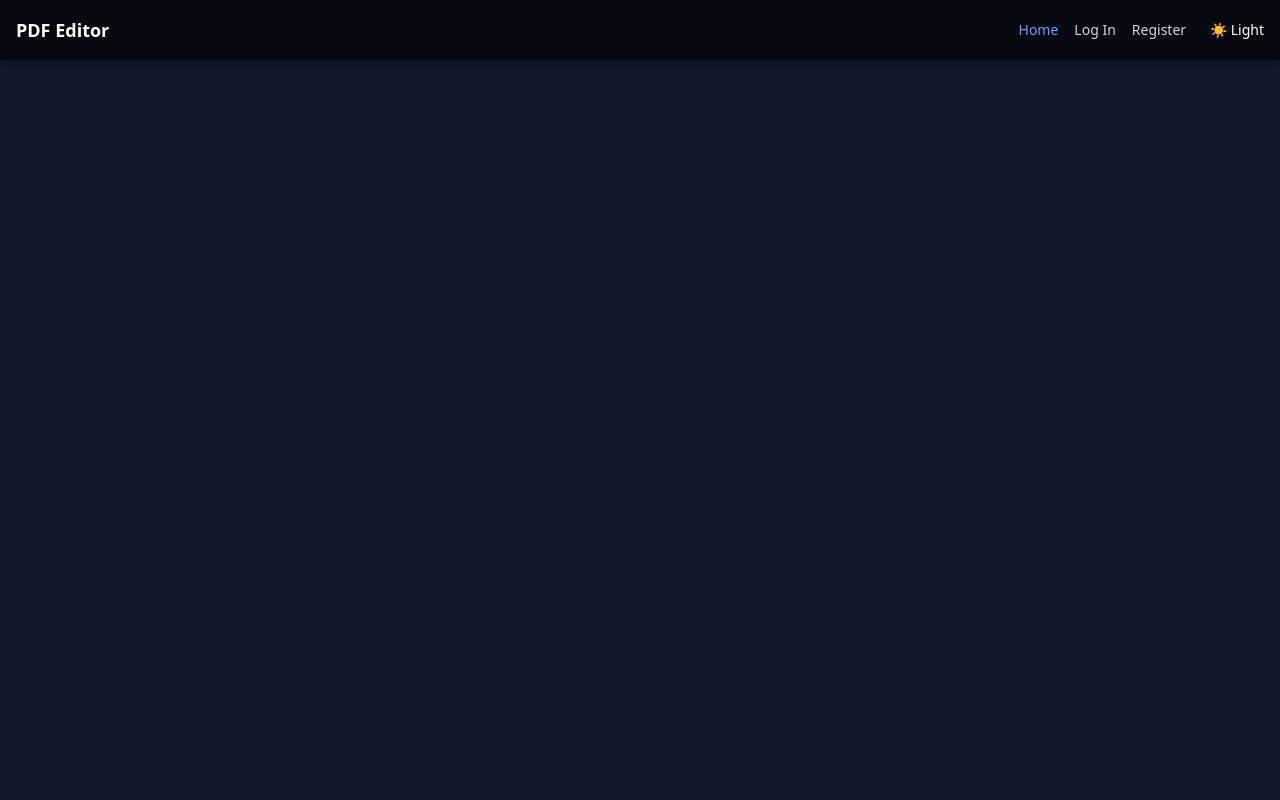
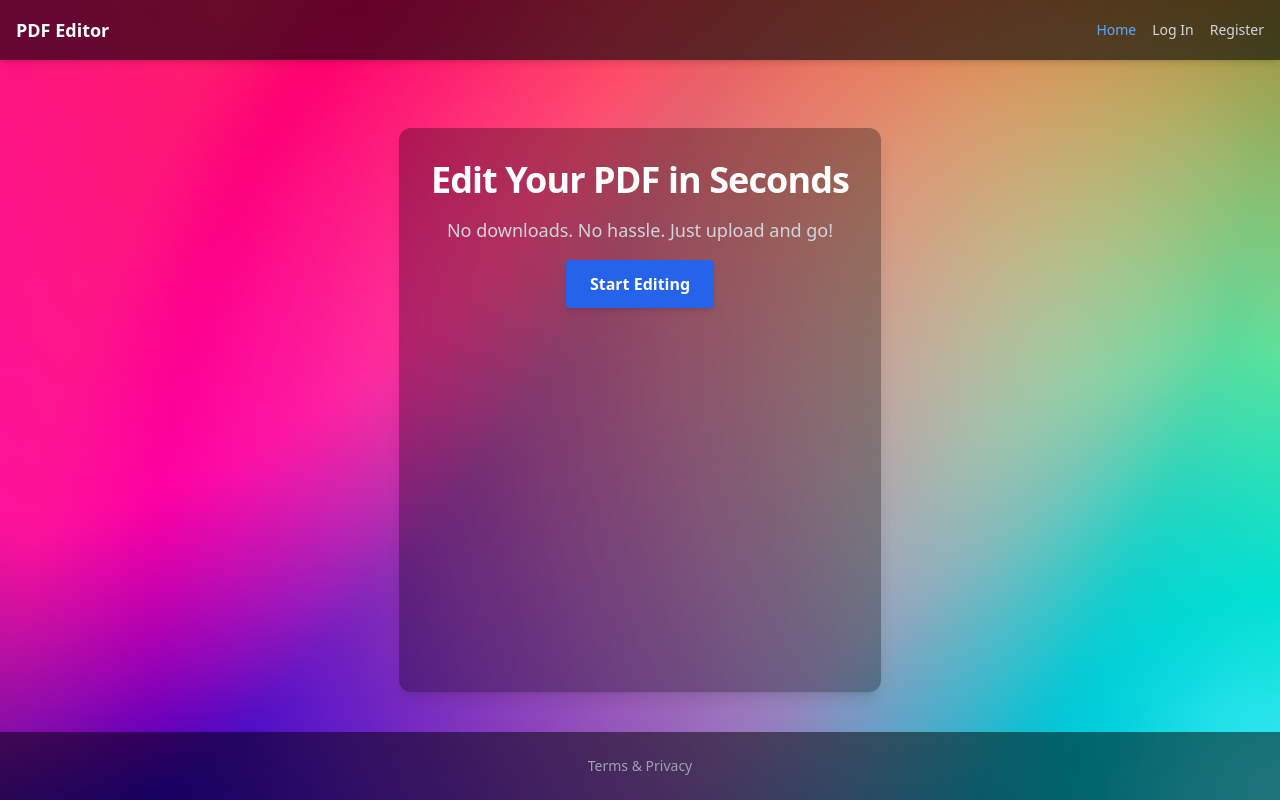
Before and after one commit to bl4ckmore/PDF-MAKER, a Next.js app: page / in a window 1280 px wide. Built offline with nearby package versions, Linux system fonts and the light colour scheme.

Commit message:
updated burger

```diff
--- a/pages/index.js
+++ b/pages/index.js
@@ -1,11 +1,8 @@
-// ✅ UPDATED index.js with full dark/light mode, gradients, and a polished white theme
-
 import { useState, useEffect, useRef } from "react";
 import axios from "axios";
 import * as pdfjsLib from "pdfjs-dist";
 import Link from "next/link";
 import { motion } from "framer-motion";
-import Head from "next/head";
 
 const API_BASE_URL = "https://pdfapi-si07.onrender.com";
 pdfjsLib.GlobalWorkerOptions.workerSrc = `https://cdnjs.cloudflare.com/ajax/libs/pdf.js/${pdfjsLib.version}/pdf.worker.min.js`;
@@ -22,34 +19,28 @@ export default function Home() {
   const [user, setUser] = useState(null);
   const [editCount, setEditCount] = useState(0);
   const [notFound, setNotFound] = useState(false);
-  const [darkMode, setDarkMode] = useState(true);
-
   const canvasRef = useRef(null);
 
   useEffect(() => {
     const storedUser = localStorage.getItem("user");
     const token = localStorage.getItem("token");
     if (storedUser) setUser(JSON.parse(storedUser));
+
     if (token) {
       axios
         .get(`${API_BASE_URL}/api/user/dashboard`, {
           headers: { Authorization: `Bearer ${token}` },
         })
-        .then((res) => setEditCount(res.data.history.length))
+        .then((res) => {
+          setEditCount(res.data.history.length);
+        })
         .catch(() => {
           localStorage.removeItem("token");
           localStorage.removeItem("user");
           setUser(null);
         });
     }
-    const savedTheme = localStorage.getItem("theme");
-    if (savedTheme === "light") setDarkMode(false);
   }, []);
-
-  const toggleTheme = () => {
-    setDarkMode(!darkMode);
-    localStorage.setItem("theme", !darkMode ? "dark" : "light");
-  };
 
   const handleLogout = () => {
     localStorage.removeItem("user");
@@ -59,9 +50,16 @@ export default function Home() {
   };
 
   const handleShowEditor = () => {
-    if (!user) return alert("🔐 Please log in to use the PDF Editor.");
-    if (user.role !== "premium" && editCount >= 2)
-      return alert("🚫 Free limit reached. Please upgrade to Premium.");
+    if (!user) {
+      alert("🔐 Please log in to use the PDF Editor.");
+      return;
+    }
+
+    if (user.role !== "premium" && editCount >= 2) {
+      alert("🚫 You reached daily free limit. Please upgrade to Premium to update unlimited PDF-s.");
+      return;
+    }
+
     setShowEditor(true);
   };
 
@@ -78,11 +76,14 @@ export default function Home() {
   const handleFileChange = async (e) => {
     const selectedFile = e.target.files[0];
     if (!selectedFile) return;
+
     setFile(selectedFile);
     setOriginalText("");
     setNotFound(false);
+
     const formData = new FormData();
     formData.append("pdf", selectedFile);
+
     try {
       const res = await axios.post(`${API_BASE_URL}/api/pdf/extract-text`, formData);
       setOriginalText(res.data.text);
@@ -99,13 +100,16 @@ export default function Home() {
         const typedArray = new Uint8Array(this.result);
         const pdf = await pdfjsLib.getDocument(typedArray).promise;
         const page = await pdf.getPage(1);
+
         const canvas = canvasRef.current;
         const context = canvas.getContext("2d");
         const viewport = page.getViewport({ scale: 0.6 });
         canvas.height = viewport.height;
         canvas.width = viewport.width;
+
         await page.render({ canvasContext: context, viewport }).promise;
       };
+
       fileReader.readAsArrayBuffer(pdfFile);
     } catch (error) {
       console.error("PDF Preview Error:", error);
@@ -117,20 +121,24 @@ export default function Home() {
       alert("Please complete all fields");
       return;
     }
+
     if (!originalText.includes(searchText)) {
       setNotFound(true);
       return;
     } else {
       setNotFound(false);
     }
+
     const formData = new FormData();
     formData.append("pdf", file);
     formData.append("searchText", searchText);
     formData.append("replaceText", replaceText);
+
     setLoading(true);
     try {
       const token = localStorage.getItem("token");
       const headers = token ? { Authorization: `Bearer ${token}` } : {};
+
       const res = await axios.post(`${API_BASE_URL}/api/pdf/replace-text`, formData, { headers });
       setUpdatedFile(`${API_BASE_URL}/pdf/${res.data.filename}`);
     } catch (err) {
@@ -141,17 +149,20 @@ export default function Home() {
   };
 
   const getModifiedPreview = () => {
-    return originalText ? originalText.replace(new RegExp(searchText, "g"), replaceText) : "";
+    return originalText
+      ? originalText.replace(new RegExp(searchText, "g"), replaceText)
+      : "";
   };
 
   return (
-    <div className={darkMode ? "dark" : ""}>
-      <Head><title>PDF Editor - Smart PDF Tool</title></Head>
-      <div className={`min-h-screen flex flex-col justify-between transition-all duration-500 ${
-        darkMode ? "bg-gray-900 text-white" : "bg-gradient-to-br from-white to-gray-100 text-gray-900"
-      }`}>
+    <div className="min-h-screen bg-cover bg-center bg-no-repeat text-white flex flex-col justify-between"
+      style={{ backgroundImage: "url('/bg-wallpaper.jpg')" }}
+    >
+      {/* Navbar */}
       <nav className="w-full p-4 bg-black bg-opacity-60 shadow-md flex items-center justify-between fixed z-50">
         <Link href="/" className="text-lg font-bold">PDF Editor</Link>
+
+        {/* Desktop Menu */}
         <div className="hidden md:flex items-center gap-x-4">
           <Link href="/" className="text-sm text-blue-400 hover:underline">Home</Link>
           {user && (
@@ -170,16 +181,119 @@ export default function Home() {
           ) : (
             <button onClick={handleLogout} className="text-sm text-red-400 hover:underline">Logout</button>
           )}
-            <button onClick={toggleTheme} className="ml-2 text-sm hover:underline">
-              {darkMode ? "☀️ Light" : "🌙 Dark"}
-            </button>
         </div>
+
+        {/* Mobile */}
         <div className="md:hidden">
           <button onClick={() => setShowMobileMenu(!showMobileMenu)} className="text-white text-2xl">☰</button>
         </div>
       </nav>
-        {/* Continue content below... */}
+
+      {/* Mobile Dropdown */}
+      {showMobileMenu && (
+        <div className="md:hidden bg-black bg-opacity-80 text-center py-4 space-y-2 mt-16 z-50">
+          <Link href="/" className="block text-sm text-blue-400 hover:underline">Home</Link>
+          {user && (
+            <>
+              <Link href="/dashboard" className="block text-sm text-blue-400 hover:underline">Dashboard</Link>
+              {user?.role !== "premium" && (
+                <Link href="/upgrade" className="block text-sm text-yellow-400 hover:underline">Upgrade</Link>
+              )}
+            </>
+          )}
+          {!user ? (
+            <>
+              <Link href="/login" className="block text-sm text-gray-300 hover:underline">Log In</Link>
+              <Link href="/register" className="block text-sm text-gray-300 hover:underline">Register</Link>
+            </>
+          ) : (
+            <button onClick={handleLogout} className="block text-sm text-red-400 hover:underline">Logout</button>
+          )}
         </div>
+      )}
+
+      {/* Main Content */}
+      <main className="pt-32 pb-10 flex-grow flex justify-center px-4 backdrop-blur-md">
+        {!showEditor ? (
+          <motion.div className="text-center space-y-4 bg-black bg-opacity-30 p-8 rounded-xl shadow-lg"
+            initial={{ opacity: 0, y: 20 }} animate={{ opacity: 1, y: 0 }} transition={{ duration: 0.6 }}
+          >
+            <h1 className="text-4xl font-bold tracking-tight">Edit Your PDF in Seconds</h1>
+            <p className="text-gray-300 text-lg">No downloads. No hassle. Just upload and go!</p>
+            <motion.button
+              whileHover={{ scale: 1.05 }} whileTap={{ scale: 0.95 }}
+              onClick={handleShowEditor}
+              className="mt-6 bg-blue-600 hover:bg-blue-700 px-6 py-3 rounded text-white font-semibold shadow-md transition-all"
+            >
+              Start Editing
+            </motion.button>
+            {user && user.role !== "premium" && (
+              <p className="mt-2 text-yellow-300 text-sm">
+                You are on a free plan. {editCount}/2 edits used.{" "}
+                <Link href="/upgrade" className="underline">Upgrade</Link>
+              </p>
+            )}
+          </motion.div>
+        ) : (
+          <motion.div className="w-full max-w-xl space-y-4 bg-black bg-opacity-30 p-6 rounded-lg shadow-lg"
+            initial={{ opacity: 0 }} animate={{ opacity: 1 }} transition={{ duration: 0.5 }}
+          >
+            <h2 className="text-xl font-bold">📄 PDF Text Editor</h2>
+
+            <input type="file" accept="application/pdf" onChange={handleFileChange} className="w-full p-2 bg-gray-800 rounded" />
+
+            <div className="flex justify-center">
+              <canvas ref={canvasRef} className="my-4 rounded shadow-md border border-gray-600" style={{ width: "100%", maxWidth: "280px" }} />
+            </div>
+
+            <input type="text" placeholder="Text to find" value={searchText} onChange={(e) => setSearchText(e.target.value)} className="w-full p-2 bg-gray-800 rounded" />
+            <input type="text" placeholder="Replace with" value={replaceText} onChange={(e) => setReplaceText(e.target.value)} className="w-full p-2 bg-gray-800 rounded" />
+
+            {notFound && (
+              <p className="text-red-400 text-sm">❌ The word "{searchText}" was not found in the document.</p>
+            )}
+
+            {originalText && (
+              <div className="mt-4 bg-gray-800 p-4 rounded text-sm max-h-64 overflow-auto">
+                <h3 className="font-semibold text-green-400 mb-1">Original Preview:</h3>
+                <p className="mb-2 whitespace-pre-wrap text-gray-300">{originalText}</p>
+                <h3 className="font-semibold text-yellow-400 mb-1 mt-2">Modified Preview:</h3>
+                <p className="whitespace-pre-wrap text-white">{getModifiedPreview()}</p>
+              </div>
+            )}
+
+            <motion.button
+              whileHover={{ scale: 1.02 }}
+              whileTap={{ scale: 0.96 }}
+              onClick={handleUpload}
+              disabled={loading}
+              className="bg-green-600 hover:bg-green-700 px-6 py-2 rounded text-white w-full transition-all"
+            >
+              {loading ? (
+                <span className="flex justify-center items-center">
+                  <span className="animate-spin rounded-full h-5 w-5 border-t-2 border-white border-opacity-50 mr-2"></span>
+                  Processing...
+                </span>
+              ) : (
+                "Replace Text"
+              )}
+            </motion.button>
+
+            {updatedFile && (
+              <a href={updatedFile} download className="block mt-4 text-center bg-blue-700 hover:bg-blue-800 px-6 py-2 rounded">
+                Download Updated PDF
+              </a>
+            )}
+
+            <button onClick={handleBack} className="block mt-2 text-sm text-gray-400 hover:underline">← Back to Home</button>
+          </motion.div>
+        )}
+      </main>
+
+      {/* Footer */}
+      <footer className="text-center text-sm text-gray-300 py-6 bg-black bg-opacity-50">
+        <Link href="/terms" className="hover:underline text-gray-400">Terms & Privacy</Link>
+      </footer>
     </div>
   );
 }
--- a/styles/globals.css
+++ b/styles/globals.css
@@ -3,14 +3,26 @@
 @tailwind utilities;
 
 @keyframes gradientShift {
-  0% { background-position: 0% 50%; }
-  50% { background-position: 100% 50%; }
-  100% { background-position: 0% 50%; }
+  0% {
+    background-position: 0% 50%;
+  }
+  50% {
+    background-position: 100% 50%;
+  }
+  100% {
+    background-position: 0% 50%;
+  }
 }
 
 @keyframes fadeIn {
-  from { opacity: 0; transform: translateY(10px); }
-  to { opacity: 1; transform: translateY(0); }
+  from {
+    opacity: 0;
+    transform: translateY(10px);
+  }
+  to {
+    opacity: 1;
+    transform: translateY(0);
+  }
 }
 
 @layer utilities {
@@ -22,5 +34,23 @@
     background-size: 200% 200%;
     animation: gradientShift 15s ease infinite;
   }
+  html.light {
+    --bg: #ffffff;
+    --text: #111111;
+    --card: #f1f1f1;
+    --input: #e5e7eb;
+  }
+  html.dark {
+    --bg: #0f0f0f;
+    --text: #f9f9f9;
+    --card: #1f1f1f;
+    --input: #2d2d2d;
+  }
 
+  @layer base {
+    body {
+      background-color: var(--bg);
+      color: var(--text);
+    }
+  }
 }
```
Lines whose indentation alone changed are shown as unchanged.
